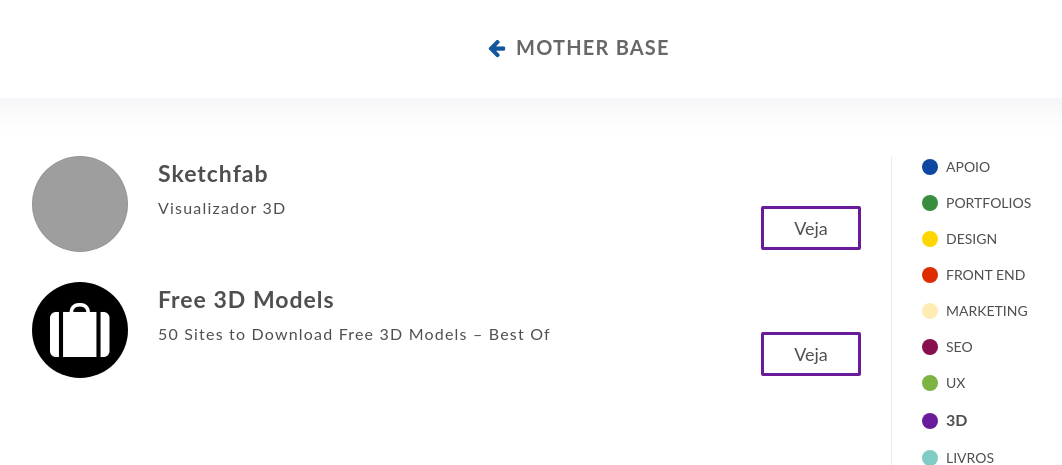
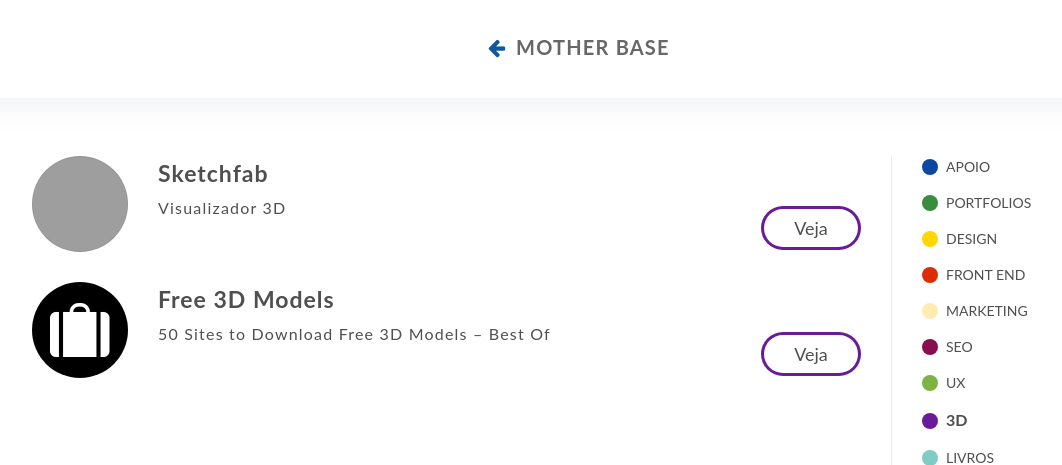
Before and after one commit to RobsonVinicius/robsondesigner, a PHP site: page /my/paginas/3d/index.html in a window 1280 px wide. Shown: the top 465 px of the page, without its empty margins (63-1125 px from the left). Run offline with PHP 8.4, Linux system fonts and the light colour scheme; grey boxes are pictures that could not be loaded.

Commit message:
border-radius: 50px

```diff
--- a/my/base/css/style-motherbase.css
+++ b/my/base/css/style-motherbase.css
@@ -673,7 +673,7 @@
 		color:#4F4F4F;
 		-webkit-transition:all 200ms cubic-bezier(0.39, 0.5, 0.15, 1.36);
 		transition:all 200ms cubic-bezier(0.39, 0.5, 0.15, 1.36);
-		border-radius:2px
+		border-radius:50px
 		}
 
 	.card:hover {
```
